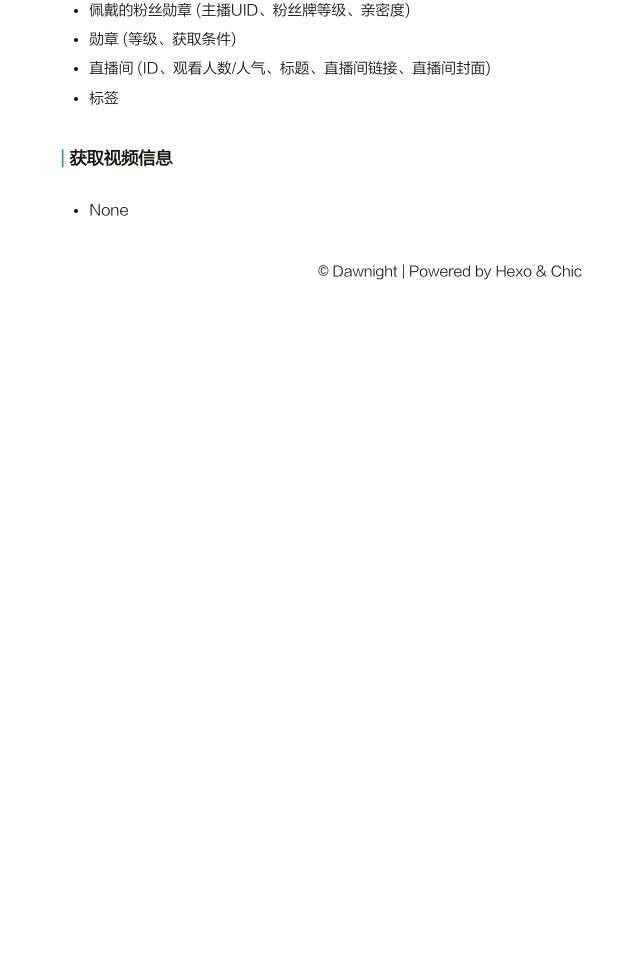
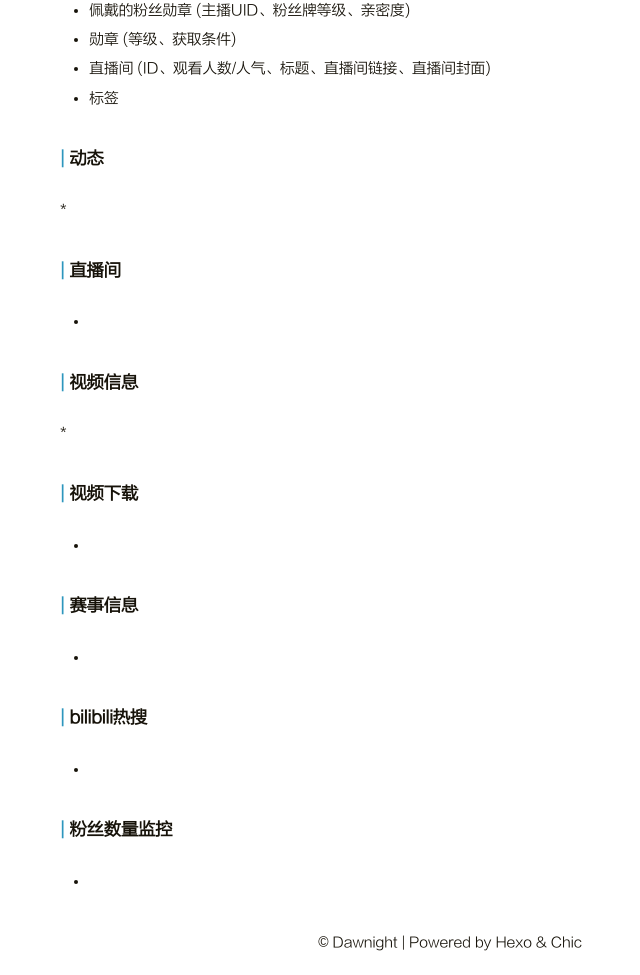
Before and after one commit to HeroAuuuu/HeroAuuuu.github.io, a plain HTML site: page function/index.html in a window 1280 px wide. Shown: the part 650-1625 px from the top of the page, without its empty margins (190-830 px from the left). Before the commit the page ends 954 px from the top, so only its background shows below. Drawn offline with Linux system fonts and the light colour scheme.

Commit message:
Site updated: 2022-09-09 01:57:57

```diff
--- a/function/index.html
+++ b/function/index.html
@@ -130,7 +130,7 @@
         <h2 class="post-title">功能</h2>
 
         <section class="post-content">
-            <h2 id="Dawn-For-bilibili"><a href="#Dawn-For-bilibili" class="headerlink" title="Dawn For bilibili"></a>Dawn For bilibili</h2><h3 id="获取用户信息"><a href="#获取用户信息" class="headerlink" title="获取用户信息"></a>获取用户信息</h3><ul>
+            <h2 id="Dawn-For-bilibili"><a href="#Dawn-For-bilibili" class="headerlink" title="Dawn For bilibili"></a>Dawn For bilibili</h2><h3 id="用户信息"><a href="#用户信息" class="headerlink" title="用户信息"></a>用户信息</h3><ul>
 <li>用户名、UID</li>
 <li>生日</li>
 <li>性别、等级、学校</li>
@@ -148,8 +148,22 @@
 <li>直播间 (ID、观看人数&#x2F;人气、标题、直播间链接、直播间封面)</li>
 <li>标签</li>
 </ul>
-<h3 id="获取视频信息"><a href="#获取视频信息" class="headerlink" title="获取视频信息"></a>获取视频信息</h3><ul>
-<li>None</li>
+<h3 id="动态"><a href="#动态" class="headerlink" title="动态"></a>动态</h3><p>* </p>
+<h3 id="直播间"><a href="#直播间" class="headerlink" title="直播间"></a>直播间</h3><ul>
+<li></li>
+</ul>
+<h3 id="视频信息"><a href="#视频信息" class="headerlink" title="视频信息"></a>视频信息</h3><p>* </p>
+<h3 id="视频下载"><a href="#视频下载" class="headerlink" title="视频下载"></a>视频下载</h3><ul>
+<li></li>
+</ul>
+<h3 id="赛事信息"><a href="#赛事信息" class="headerlink" title="赛事信息"></a>赛事信息</h3><ul>
+<li></li>
+</ul>
+<h3 id="bilibili热搜"><a href="#bilibili热搜" class="headerlink" title="bilibili热搜"></a>bilibili热搜</h3><ul>
+<li></li>
+</ul>
+<h3 id="粉丝数量监控"><a href="#粉丝数量监控" class="headerlink" title="粉丝数量监控"></a>粉丝数量监控</h3><ul>
+<li></li>
 </ul>
 
         </section>
```
